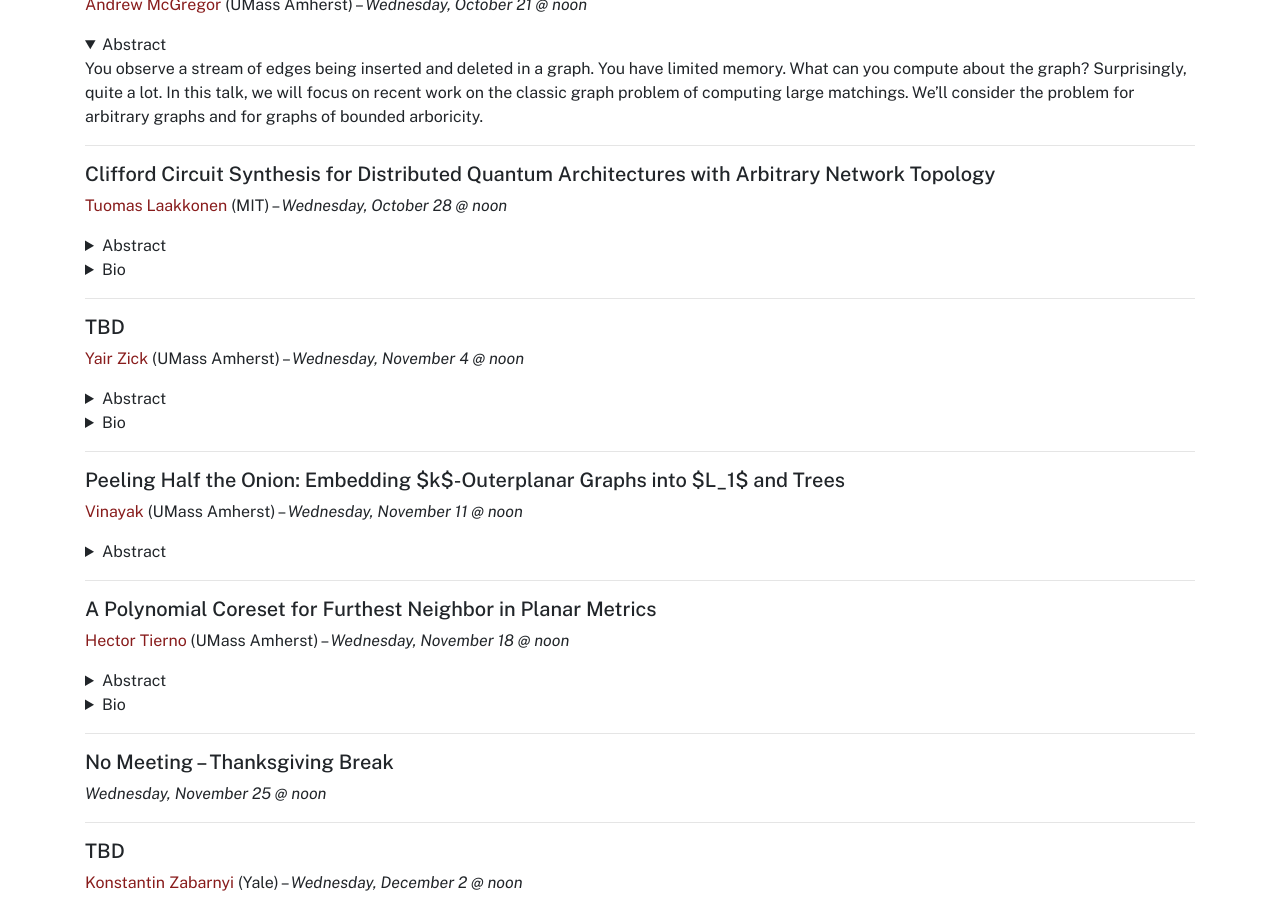
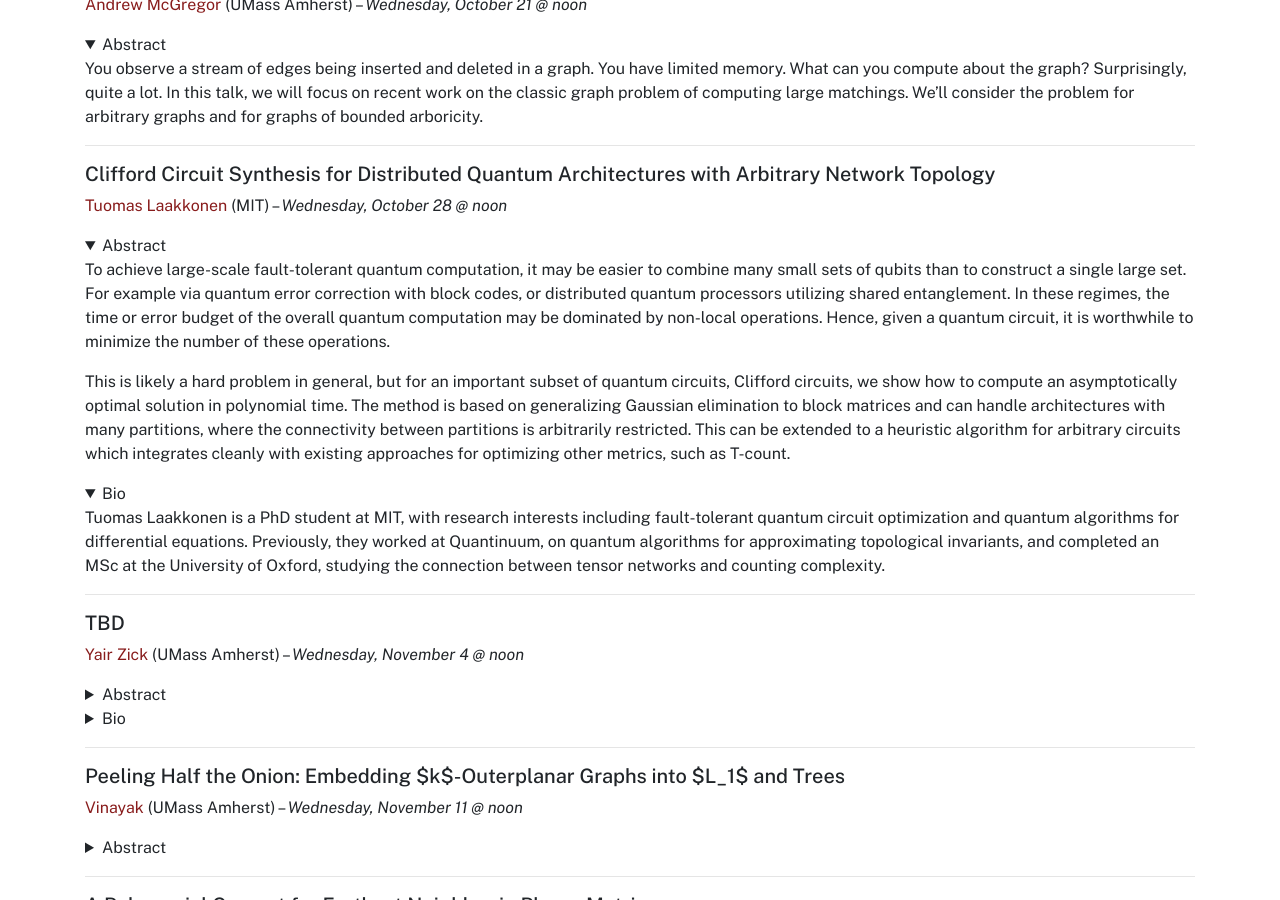
Before and after one commit to umass-theory/umass-theory.github.io, a Jekyll site: the page built from seminar.md, in a window 1280 px wide and 900 px high, scrolled down 1798 px. Built offline with Jekyll 4.4.1, drawn with Linux system fonts in a browser that asks for light colours.

Commit message:
Revise seminar details for Clifford Circuit Synthesis
Updated the abstract and bio for the seminar on Clifford Circuit Synthesis.

```diff
--- a/seminar.md
+++ b/seminar.md
@@ -126,16 +126,18 @@ You observe a stream of edges being inserted and deleted in a graph. You have li
 ##### Clifford Circuit Synthesis for Distributed Quantum Architectures with Arbitrary Network Topology
 
 [Tuomas Laakkonen](https://tuomas56.github.io/) (MIT) --  *Wednesday, October 28 @ noon*
-<details markdown="1">
+<details markdown="1" open="1">
 <summary>Abstract</summary>
 
-Abstract TBA
+To achieve large-scale fault-tolerant quantum computation, it may be easier to combine many small sets of qubits than to construct a single large set. For example via quantum error correction with block codes, or distributed quantum processors utilizing shared entanglement. In these regimes, the time or error budget of the overall quantum computation may be dominated by non-local operations. Hence, given a quantum circuit, it is worthwhile to minimize the number of these operations.
+
+This is likely a hard problem in general, but for an important subset of quantum circuits, Clifford circuits, we show how to compute an asymptotically optimal solution in polynomial time. The method is based on generalizing Gaussian elimination to block matrices and can handle architectures with many partitions, where the connectivity between partitions is arbitrarily restricted. This can be extended to a heuristic algorithm for arbitrary circuits which integrates cleanly with existing approaches for optimizing other metrics, such as T-count.
 
 </details>
-<details markdown="1">
+<details markdown="1" open="1">
 <summary>Bio</summary>
 
-Bio TBA
+Tuomas Laakkonen is a PhD student at MIT, with research interests including fault-tolerant quantum circuit optimization and quantum algorithms for differential equations. Previously, they worked at Quantinuum, on quantum algorithms for approximating topological invariants, and completed an MSc at the University of Oxford, studying the connection between tensor networks and counting complexity.
 
 </details>
 
```
